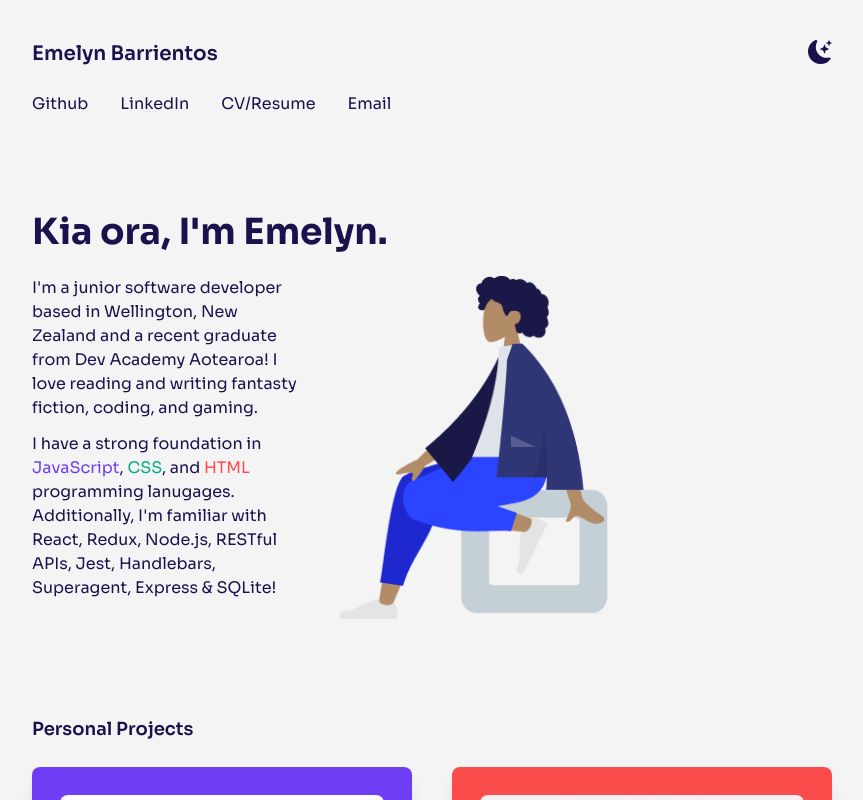
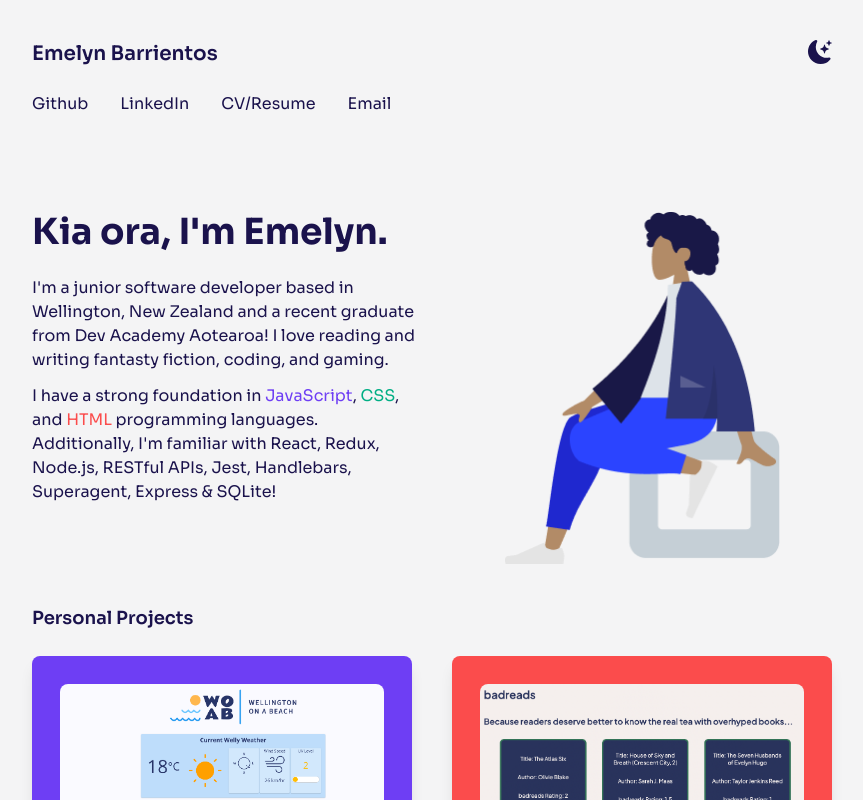
Before and after one commit to emelyn-barrientos/emelyn-barrientos-portfolio, a Next.js app: page / in a window 1280 px wide. Shown: the top 800 px of the page, without its empty margins (208-1071 px from the left). Built offline with nearby package versions, Linux system fonts and the light colour scheme.

Commit message:
Fix margins for grid

```diff
--- a/pages/index.js
+++ b/pages/index.js
@@ -64,10 +64,9 @@ export default function Home() {
           </nav>
         </section>
 
-        <section className="mb-24 max-w-xl">
+        <section className="grid md:grid-cols-2 gap-10 mb-10">
+          <div className=" w-96">
             <h2 className="text-4xl font-bold mb-6">Kia ora, I'm Emelyn.</h2>
-          <div className="grid md:grid-cols-2 gap-10">
-            <div>
             <p className="mb-3">
               I'm a junior software developer based in Wellington, New Zealand
               and a recent graduate from Dev Academy Aotearoa! I love reading
@@ -78,19 +77,17 @@ export default function Home() {
               <span className="text-accent-violet">JavaScript</span>,{' '}
               <span className="text-accent-green">CSS</span>, and{' '}
               <span className="text-accent-red">HTML</span> programming
-                lanugages. Additionally, I'm familiar with React, Redux,
-                Node.js, RESTful APIs, Jest, Handlebars, Superagent, Express &
-                SQLite!
+              languages. Additionally, I'm familiar with React, Redux, Node.js,
+              RESTful APIs, Jest, Handlebars, Superagent, Express & SQLite!
             </p>
           </div>
-            <div>
+          <div className="flex justify-center">
             <Image
               src={portrait}
               width={275}
               height={350}
               alt="Place holder for portrait of Emelyn."
             />
-            </div>
           </div>
         </section>
 
```
Lines whose indentation alone changed are shown as unchanged.
